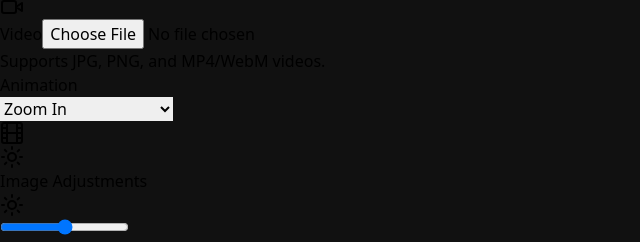
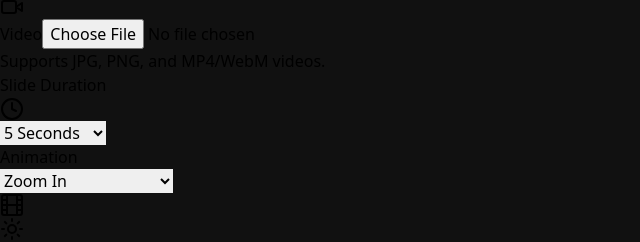
Before and after one commit to MusfiqurTuhin/metamorphosis-studio-git, a React (Vite) app: page / in a window 1280 px wide. Shown: the part 3531-3773 px from the top of the page, without its empty margins (0-640 px from the left). Built offline with nearby package versions, Linux system fonts and the light colour scheme; a web font is replaced by a local one.

Commit message:
Add duration control and Clock icon to App component
Added Clock icon to imports and implemented a new duration control feature for slide duration selection.

```diff
--- a/src/App.jsx
+++ b/src/App.jsx
@@ -1,5 +1,5 @@
 import React, { useState, useEffect, useRef, useCallback } from 'react';
-import { Plus, Trash2, Download, Image as ImageIcon, Type, Play, Smartphone, Settings, ChevronRight, ChevronLeft, Video, Loader2, Palette, Layout, Monitor, Move, AlertTriangle, Layers, FileVideo, Check, Sparkles, Film, Camera, AlignLeft, AlignCenter, AlignRight, Bold, Italic, Type as TypeIcon, Pause, Copy, Sun, Contrast, Droplet, ArrowUp, X, Grid, Scaling, Menu, FileCode, Film as FilmIcon, ChevronDown, ChevronUp, Music, Volume2, VolumeX, Upload, RefreshCw } from 'lucide-react';
+import { Plus, Trash2, Download, Image as ImageIcon, Type, Play, Smartphone, Settings, ChevronRight, ChevronLeft, Video, Loader2, Palette, Layout, Monitor, Move, AlertTriangle, Layers, FileVideo, Check, Sparkles, Film, Camera, AlignLeft, AlignCenter, AlignRight, Bold, Italic, Type as TypeIcon, Pause, Copy, Sun, Contrast, Droplet, ArrowUp, X, Grid, Scaling, Menu, FileCode, Film as FilmIcon, ChevronDown, ChevronUp, Music, Volume2, VolumeX, Upload, RefreshCw, Clock } from 'lucide-react';
 
 // --- AUDIO SOURCES (GITHUB RAW) ---
 // These URLs point directly to the files in your GitHub repository.
@@ -549,8 +549,10 @@ export default function StoryBuilder() {
                  if(m.width > maxLineWidth) maxLineWidth = m.width;
              });
 
-             const pW = maxLineWidth + 40;
-             const pH = (lines.length * lineHeightPx) + 20;
+             const paddingX = 40;
+             const paddingY = 30; // Increased padding for vertical centering feel
+             const pW = maxLineWidth + paddingX;
+             const pH = (lines.length * lineHeightPx) + paddingY;
              let rectX = x;
              if (layer.align === 'center') rectX = x - (pW/2);
              if (layer.align === 'right') rectX = x - pW;
@@ -562,18 +564,24 @@ export default function StoryBuilder() {
 
              ctx.shadowColor = 'transparent'; ctx.fillStyle = layer.color;
 
-             // Draw each line
+             // --- VERTICAL CENTERING LOGIC ---
+             ctx.textBaseline = 'middle';
+             const totalTextH = lines.length * lineHeightPx;
+             const boxCenterY = y + (pH / 2);
+             // Offset to start drawing the first line so the entire block is centered
+             const startTextY = boxCenterY - (totalTextH / 2) + (lineHeightPx / 2);
+
              lines.forEach((line, i) => {
-                 let textX = rectX + 20;
+                 let textX = rectX + (paddingX / 2);
                  if (layer.align === 'center') textX = rectX + (pW/2);
-                 if (layer.align === 'right') textX = rectX + pW - 20;
-                 ctx.fillText(line, textX, y + 10 + (i * lineHeightPx));
+                 if (layer.align === 'right') textX = rectX + pW - (paddingX / 2);
+                 ctx.fillText(line, textX, startTextY + (i * lineHeightPx));
              });
 
          } else {
             if (layer.shadow) { ctx.shadowColor = 'rgba(0,0,0,0.8)'; ctx.shadowBlur = 4; ctx.shadowOffsetY = 2; }
             ctx.fillStyle = layer.color;
-            // Draw each line
+            ctx.textBaseline = 'top'; // Default for non-boxed text
             lines.forEach((line, i) => {
                 ctx.fillText(line, x, y + (i * lineHeightPx));
             });
@@ -591,7 +599,6 @@ export default function StoryBuilder() {
      } else if (page.mediaType === 'video') {
         const vid = document.createElement('video');
         vid.src = page.media; vid.crossOrigin = "anonymous";
-        // Respect the mute setting during export loading
         vid.muted = page.videoMuted !== false;
         vid.onloadeddata = () => resolve({ ...page, videoElement: vid });
         vid.onerror = () => resolve({ ...page, videoElement: null });
@@ -649,7 +656,6 @@ export default function StoryBuilder() {
          const page = loadedPages[i];
          const durationFrames = page.duration * FPS;
 
-         // Start video playback if applicable
          if (page.videoElement) {
              page.videoElement.currentTime = 0;
              page.videoElement.play();
@@ -657,12 +663,7 @@ export default function StoryBuilder() {
 
          for (let frame = 0; frame < durationFrames; frame++) {
              const progress = frame / durationFrames;
-
-             // Sync video frame roughly
-             if (page.videoElement && !page.videoElement.paused) {
-                 // We let the video play naturally and draw the current frame
-             }
-
+             if (page.videoElement && !page.videoElement.paused) { }
              drawFrame(ctx, page, progress);
              await new Promise(r => setTimeout(r, 1000 / FPS));
              setExportProgress(prev => Math.min(99, prev + (100 / (loadedPages.length * durationFrames))));
@@ -706,8 +707,6 @@ export default function StoryBuilder() {
 
          let mediaLayer = '';
          if (page.mediaType === 'video') {
-             // For HTML export, video blob URLs won't work cross-device.
-             // We use a warning or placeholder. For this demo, we output the URL, effectively assuming local or hosted.
              mediaLayer = `<amp-story-grid-layer template="fill"><amp-video autoplay loop width="${resolution.width}" height="${resolution.height}" layout="responsive" poster="" style="${imgFilters}"><source src="${page.media}" type="video/mp4" /></amp-video></amp-story-grid-layer>`;
          } else {
              mediaLayer = `<amp-story-grid-layer template="fill"><amp-img src="${page.media}" width="${resolution.width}" height="${resolution.height}" layout="responsive" object-position="${page.panX}% ${page.panY}%" animate-in="${page.bgAnimation==='zoom-in-pan-right'?'zoom-in':page.bgAnimation}" animate-in-duration="${page.duration*1.5}s" style="${imgFilters}"></amp-img></amp-story-grid-layer>`;
@@ -747,13 +746,9 @@ export default function StoryBuilder() {
             if (!requestRef.current.startTime) requestRef.current.startTime = time;
             let elapsed = time - requestRef.current.startTime;
 
-            // Loop Logic: Switch to NEXT page if duration exceeded
             if (elapsed > duration) {
                 const nextIndex = (activePageIndex + 1) % pages.length;
                 setActivePageIndex(nextIndex);
-                // Return immediately so we don't draw the old frame.
-                // The re-render caused by setActivePageIndex will trigger this effect again,
-                // resetting requestRef and starting the new slide's animation.
                 return;
             }
 
@@ -926,6 +921,23 @@ export default function StoryBuilder() {
                             </div>
                         </div>
 
+                        {/* --- NEW DURATION CONTROL --- */}
+                        <div className="space-y-3">
+                            <h3 className="text-xs font-bold text-white/50 uppercase tracking-wider">Slide Duration</h3>
+                            <div className="flex items-center gap-2 bg-[#1a1a1a] border border-white/10 rounded-lg p-1">
+                                <Clock className="w-4 h-4 text-neutral-500 ml-2"/>
+                                <select
+                                    value={activePage.duration}
+                                    onChange={(e) => updatePage({duration: parseInt(e.target.value)})}
+                                    className="w-full bg-transparent border-none text-sm text-white focus:ring-0 cursor-pointer"
+                                >
+                                    {[3, 5, 10, 15, 20, 30, 45, 60].map(s => (
+                                        <option key={s} value={s}>{s < 60 ? `${s} Seconds` : '1 Minute'}</option>
+                                    ))}
+                                </select>
+                            </div>
+                        </div>
+
                         <div className="space-y-3">
                              <h3 className="text-xs font-bold text-white/50 uppercase tracking-wider">Animation</h3>
                              <div className="relative">
```
